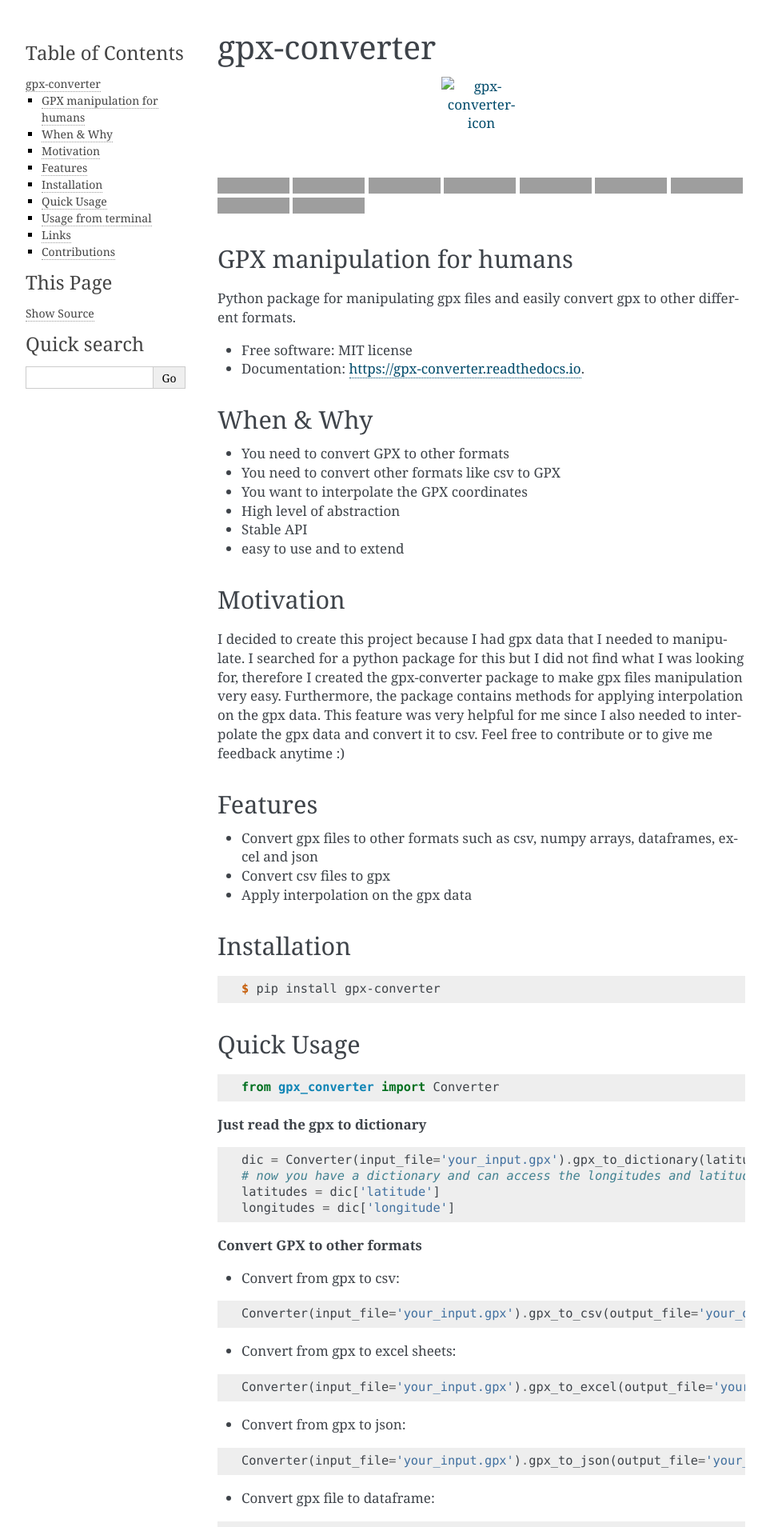
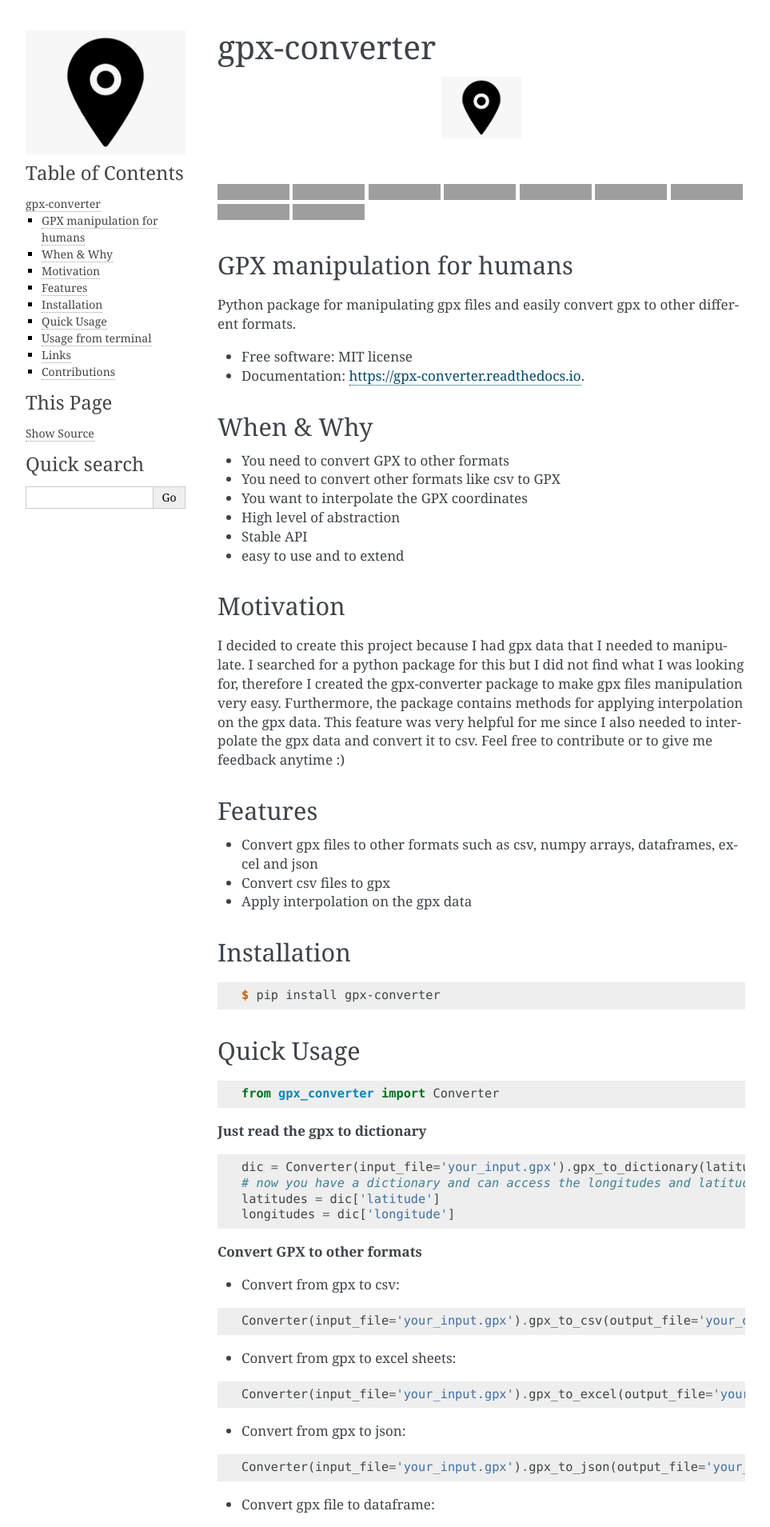
Before and after one commit to nidhaloff/gpx-converter, a Sphinx documentation site: the page built from docs/readme.rst, in a window 1280 px wide. Shown: the top 1909 px of the page at 80% size, without its empty margins (148-1111 px from the left). Built offline with Sphinx 7.4.7, drawn with Linux system fonts in a browser that asks for light colours; grey boxes are pictures that could not be loaded.

Commit message:
updated logo

```diff
--- a/README.rst
+++ b/README.rst
@@ -2,7 +2,7 @@
 gpx-converter
 =============
 
-.. image:: assets/icon.png
+.. image:: https://github.com/nidhaloff/gpx-converter/blob/master/assets/icon.png
     :width: 100
     :align: center
     :alt: gpx-converter-icon
--- a/docs/conf.py
+++ b/docs/conf.py
@@ -25,6 +25,7 @@ import gpx_converter
 
 # -- General configuration ---------------------------------------------
 
+html_logo = "../assets/icon.png"
 # If your documentation needs a minimal Sphinx version, state it here.
 #
 # needs_sphinx = '1.0'
```
